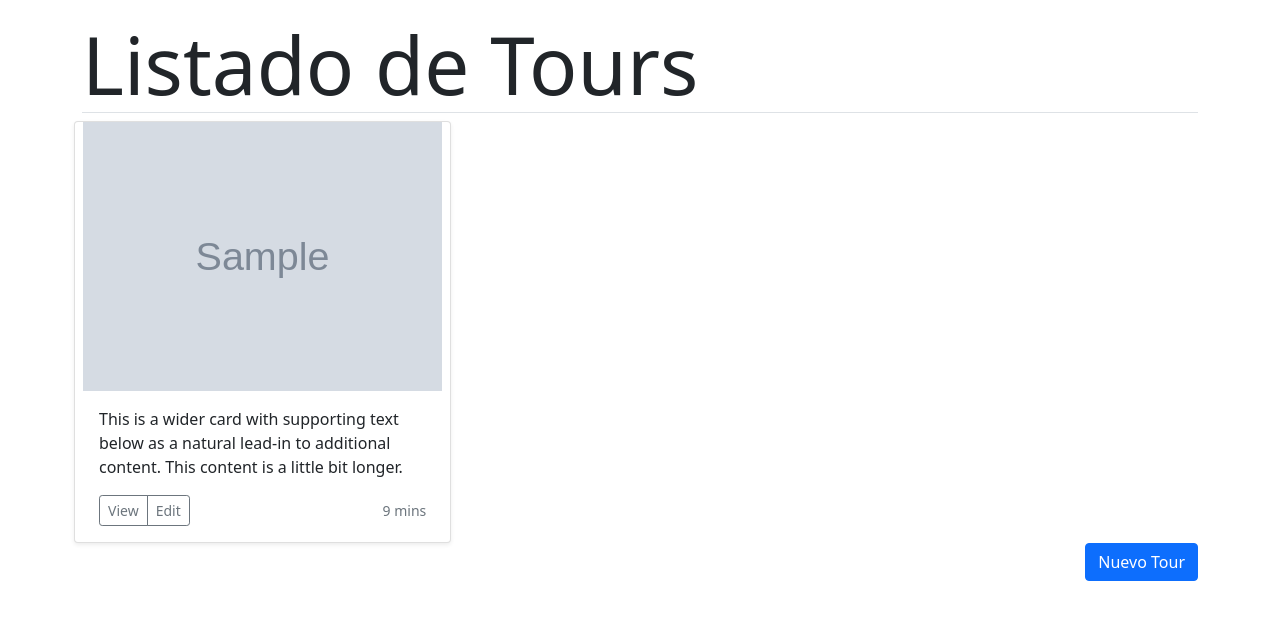
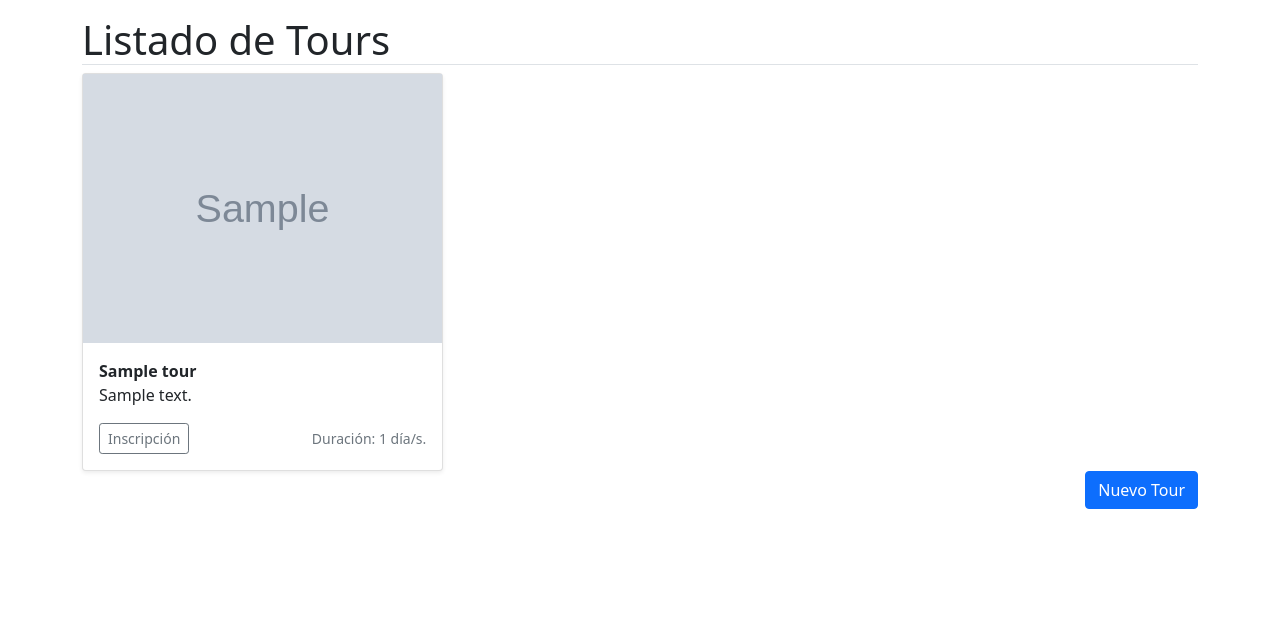
Before and after one commit to HectorAsencio/django-taller-tours, a Django app: page /tours/ in a window 1280 px wide. Shown: the part 73-693 px from the top of the page. Run offline with Django 3.2, Linux system fonts and the light colour scheme; a user stored in the database is signed in; tables that the repository leaves empty hold one stand-in row (values such as "Sample post"); grey boxes marked "Sample" are stand-in pictures.

Commit message:
Updated main and tour views to include more data

```diff
--- a/tours/templates/index.html
+++ b/tours/templates/index.html
@@ -2,6 +2,6 @@
 
 {% block content %}
 
-<h1 class="border-bottom display-1">Página Inicial</h1>
+<h1 class="border-bottom">Página Inicial</h1>
 
 {% endblock content %}
--- a/tours/templates/tours.html
+++ b/tours/templates/tours.html
@@ -2,48 +2,23 @@
 {% load humanize %}
 {% block content %}
 
-<h1 class="border-bottom display-1">Listado de Tours</h1>
-
-<!--
-<table class="table table-hover table-responsive">
-    <thead>
-        <tr>
-            <th scope="col">#</td>
-            <th scope="col" class="col-8">Nombre</td>
-            <th scope="col" class="col-1">Días</td>
-            <th scope="col" class="col-1">Precio</td>
-            <th scope="col" class="col-1"></td>
-        </tr>
-    </thead>
-    <tbody>
-        {% for t in tours %}
-        <tr>
-            <th scope="row col-1">{{ t.id }}</th>
-            <td>{{ t.nombre }}</td>
-            <td>{{ t.dias }}</td>
-            <td>$ {{ t.precio|intcomma }}</td>
-            <td>
-                <a href="#" class="btn btn-outline-dark"><i class="bi bi-pencil-square"></i></a>
-                <a href="#" class="btn btn-outline-danger"><i class="bi bi-trash"></i></a>
-            </td>
-        </tr>
-        {% endfor %}
-    </tbody>
-</table>-->
+<h1 class="border-bottom">Listado de Tours</h1>
 
 <div class="row row-cols-1 row-cols-sm-2 row-cols-md-3 g-3">
     {% for t in tours %}
+    <div class="col">
         <div class="card shadow-sm">
             <!--<svg class="bd-placeholder-img card-img-top" width="100%" height="225" xmlns="http://www.w3.org/2000/svg" role="img" aria-label="Placeholder: Thumbnail" preserveAspectRatio="xMidYMid slice" focusable="false"><title>Placeholder</title><rect width="100%" height="100%" fill="#55595c"></rect><text x="50%" y="50%" fill="#eceeef" dy=".3em">Thumbnail</text></svg>-->
             <img src="{{ t.foto.url }}" />
             <div class="card-body">
-          <p class="card-text">This is a wider card with supporting text below as a natural lead-in to additional content. This content is a little bit longer.</p>
+                <b class="card-text">{{ t.nombre }}</b>
+                <p class="card-text">{{ t.descripcion }}</p>
                 <div class="d-flex justify-content-between align-items-center">
                     <div class="btn-group">
-              <button type="button" class="btn btn-sm btn-outline-secondary">View</button>
-              <button type="button" class="btn btn-sm btn-outline-secondary">Edit</button>
+                        <button type="button" class="btn btn-sm btn-outline-secondary">Inscripción</button>
                     </div>
-            <small class="text-muted">9 mins</small>
+                    <small class="text-muted">Duración: {{ t.dias }} día/s.</small>
+                </div>
             </div>
         </div>
     </div>
```
Also changed, not shown: media/tours/Cerro-San-Cristobal-Chile.jpg (added). Lines whose indentation alone changed are shown as unchanged.
